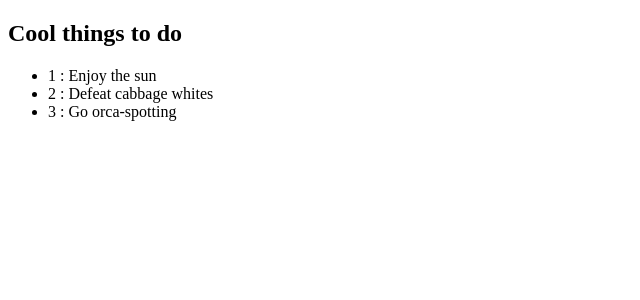
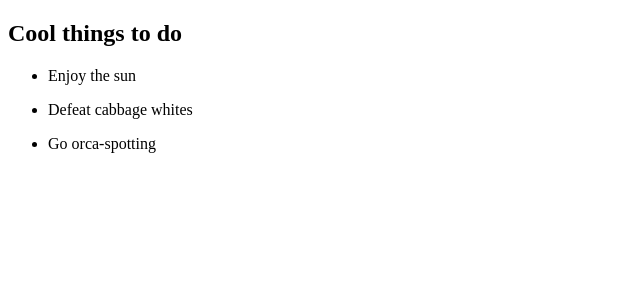
Before and after one commit to aneno-m-e/todolist, a Vue app: page / in a window 1280 px wide. Shown: the top 300 px of the page, without its empty margins (0-640 px from the left). Built offline with nearby package versions, Linux system fonts and the light colour scheme.

Commit message:
Import Todo.vue component in Todos.vue

```diff
--- a/src/components/Todos.vue
+++ b/src/components/Todos.vue
@@ -3,20 +3,23 @@
     <h2>Cool things to do</h2>
     <ul>
       <li v-bind:key="todo.id" v-for='todo in todos'>
-        <span>
-          {{todo.id}} : {{todo.task}}
-        </span>
+        <Todo v-bind:todo="todo" />
       </li>
     </ul>
   </div>
 </template>
 
 <script>
+import Todo from './Todo.vue'
+
 export default {
   name: 'Todos',
   props: [
     'todos'
-  ]
+  ],
+  components: {
+    Todo
+  }
 }
 </script>
 
```
